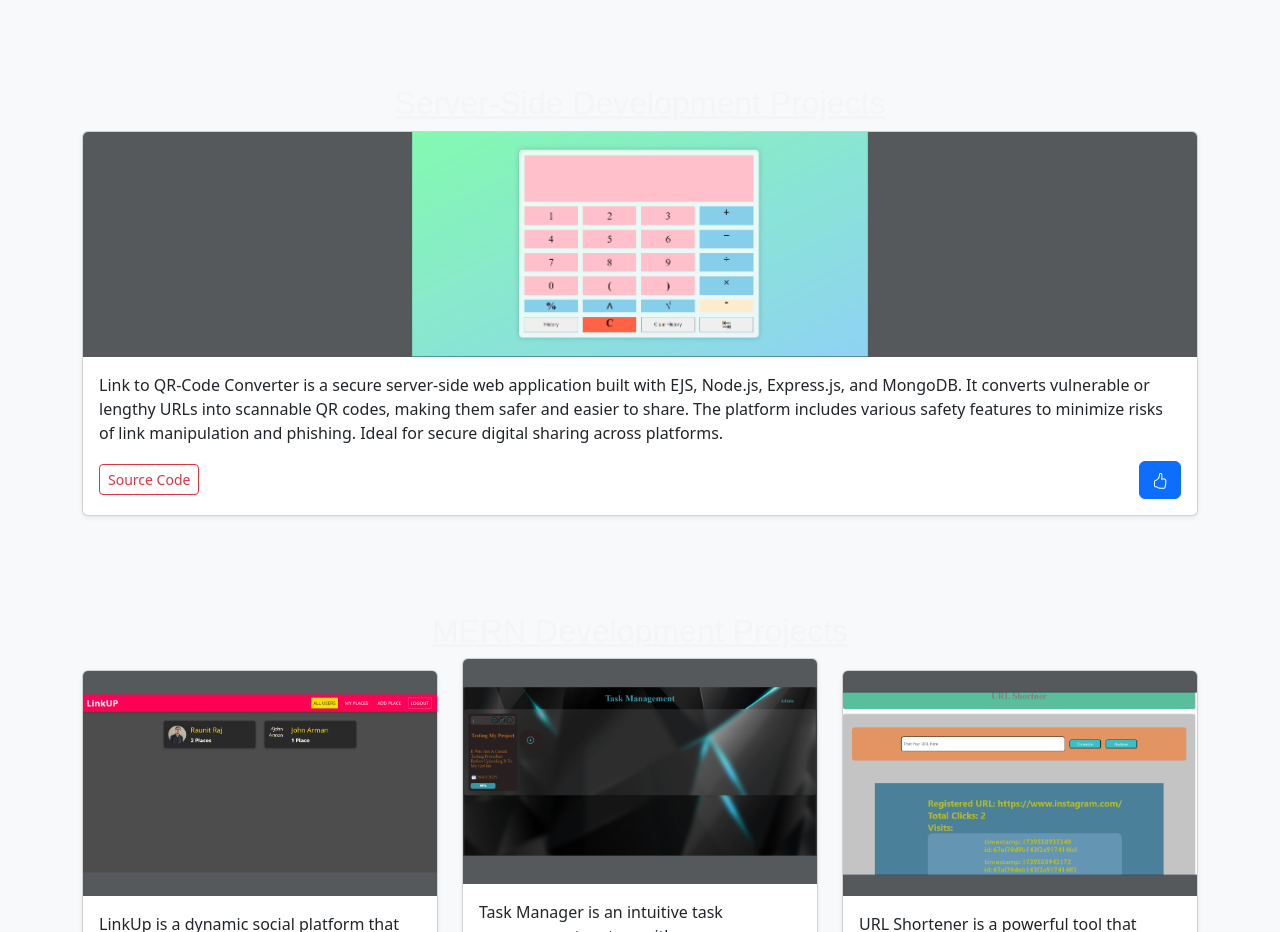
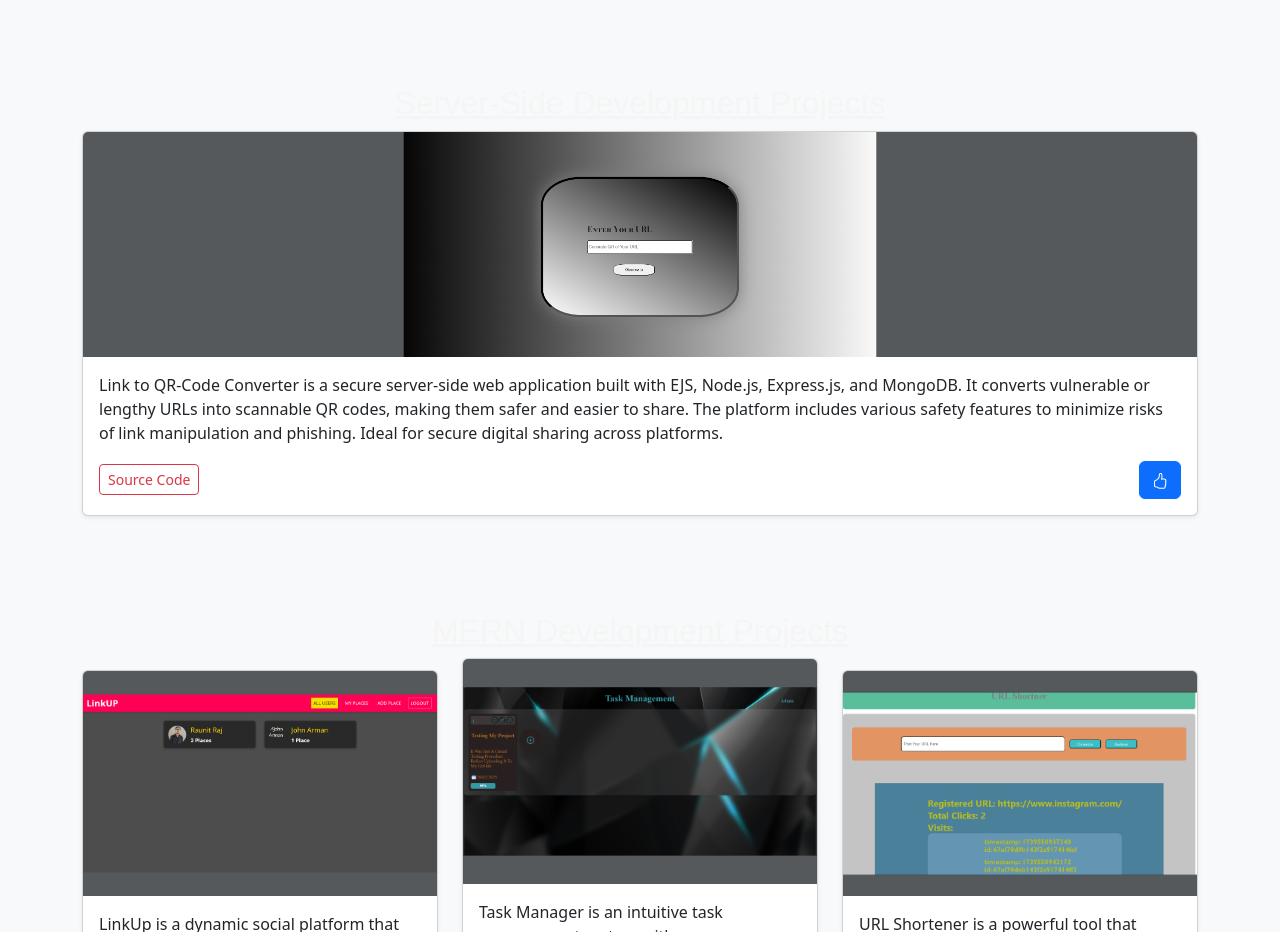
Before and after one commit to raunit1610/My-Portfolio, a plain HTML site: page index.html in a window 1280 px wide. Shown: the part 1120-2052 px from the top of the page. Drawn offline with nearby package versions, Linux system fonts and the light colour scheme; a web font is replaced by a local one.

Commit message:
Update Server Side Project Image

```diff
--- a/index.html
+++ b/index.html
@@ -477,7 +477,7 @@
                     <title>Placeholder</title>
                     <rect width="100%" height="100%" fill="#55595c"></rect>
                     <image
-                      href="./Public/Images/Calculator.png"
+                      href="./Public/Images/Link2QR.png"
                       width="100%"
                       height="225"
                     />
```
Also changed, not shown: Public/Images/Link2QR.png (added).
